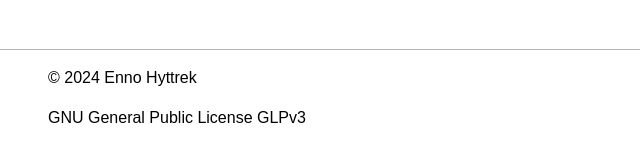
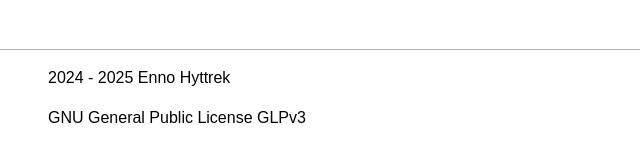
Before and after one commit to ehy-training/mobile-menu-basics, a plain HTML site: page index.html in a window 1280 px wide. Shown: the part 239-400 px from the top of the page, 0-640 px from the left. Drawn offline with Linux system fonts and the light colour scheme; a web font is replaced by a local one.

Commit message:
Version: 1.1.1

```diff
--- a/index.html
+++ b/index.html
@@ -35,7 +35,7 @@
     </main>
     <footer>
         <div class="container">
-            <p>© 2024 Enno Hyttrek</p>
+            <p>2024 - 2025 Enno Hyttrek</p>
             <p><a href="https://www.gnu.org/licenses/gpl-3.0.en.html"></a>GNU General Public License GLPv3</p>
         </div>
     </footer>
```
Also changed, not shown: 2 other files.
